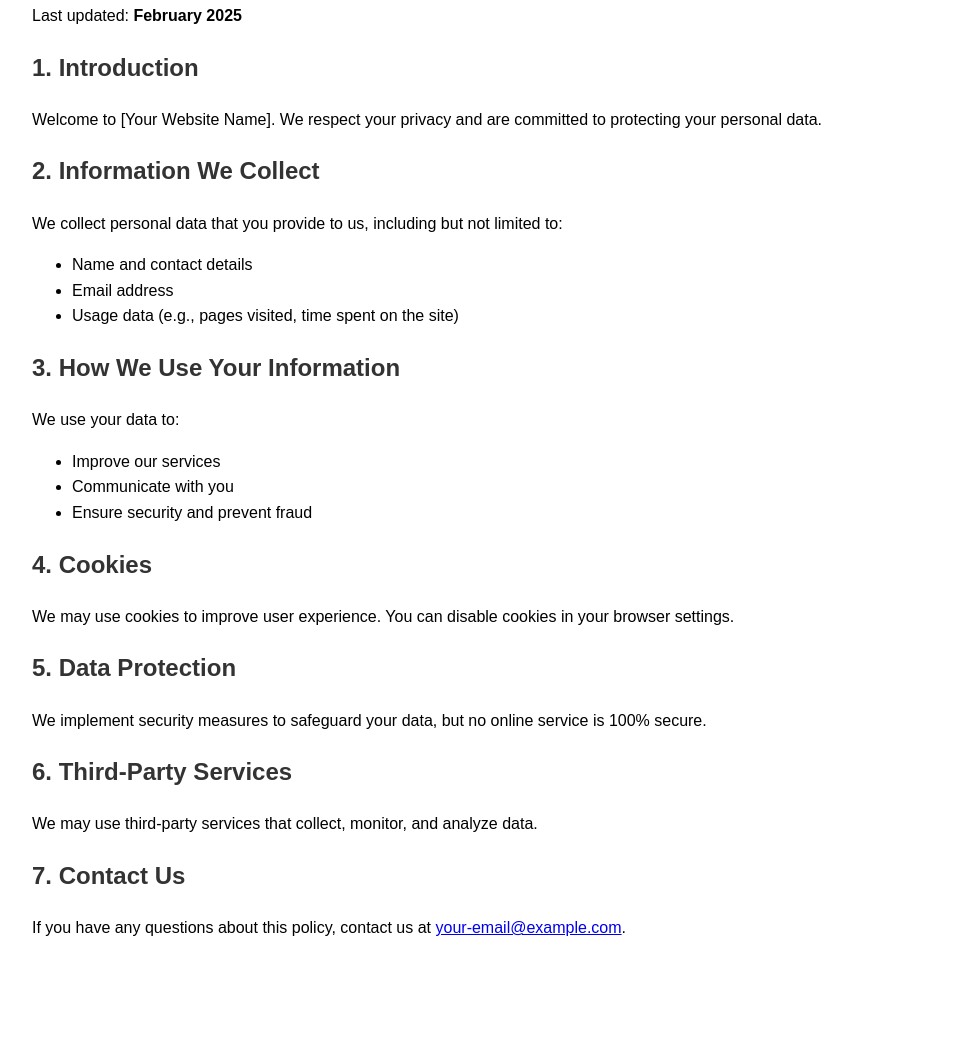
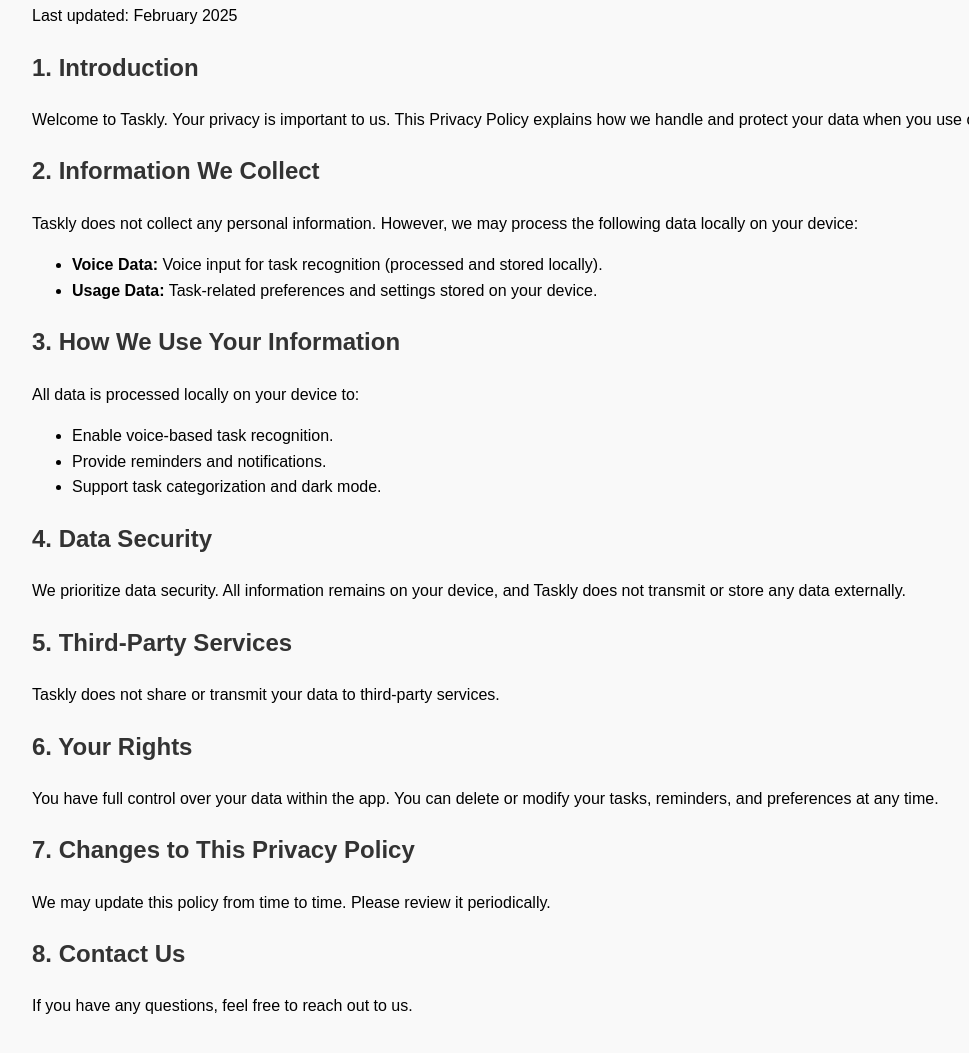
Before and after one commit to ammar027/PvcP, a plain HTML site: page index.html in a window 1280 px wide. Shown: the part 151-1204 px from the top of the page, without its empty margins (28-997 px from the left). Before the commit the page ends 1168 px from the top, so only its background shows below. Drawn offline with Linux system fonts and the light colour scheme.

Commit message:
Update index.html

```diff
--- a/index.html
+++ b/index.html
@@ -3,13 +3,14 @@
 <head>
     <meta charset="UTF-8">
     <meta name="viewport" content="width=device-width, initial-scale=1.0">
-    <title>Privacy Policy</title>
+    <title>Privacy Policy - Taskly</title>
     <style>
         body {
             font-family: Arial, sans-serif;
             margin: 40px;
             padding: 20px;
             line-height: 1.6;
+            background-color: #f9f9f9;
         }
         h1, h2 {
             color: #333;
@@ -18,37 +19,39 @@
 </head>
 <body>
     <h1>Privacy Policy</h1>
-    <p>Last updated: <strong>February 2025</strong></p>
+    <p>Last updated: February 2025</p>
 
     <h2>1. Introduction</h2>
-    <p>Welcome to [Your Website Name]. We respect your privacy and are committed to protecting your personal data.</p>
+    <p>Welcome to Taskly. Your privacy is important to us. This Privacy Policy explains how we handle and protect your data when you use our app.</p>
 
     <h2>2. Information We Collect</h2>
-    <p>We collect personal data that you provide to us, including but not limited to:</p>
+    <p>Taskly does not collect any personal information. However, we may process the following data locally on your device:</p>
     <ul>
-        <li>Name and contact details</li>
-        <li>Email address</li>
-        <li>Usage data (e.g., pages visited, time spent on the site)</li>
+        <li><strong>Voice Data:</strong> Voice input for task recognition (processed and stored locally).</li>
+        <li><strong>Usage Data:</strong> Task-related preferences and settings stored on your device.</li>
     </ul>
 
     <h2>3. How We Use Your Information</h2>
-    <p>We use your data to:</p>
+    <p>All data is processed locally on your device to:</p>
     <ul>
-        <li>Improve our services</li>
-        <li>Communicate with you</li>
-        <li>Ensure security and prevent fraud</li>
+        <li>Enable voice-based task recognition.</li>
+        <li>Provide reminders and notifications.</li>
+        <li>Support task categorization and dark mode.</li>
     </ul>
 
-    <h2>4. Cookies</h2>
-    <p>We may use cookies to improve user experience. You can disable cookies in your browser settings.</p>
+    <h2>4. Data Security</h2>
+    <p>We prioritize data security. All information remains on your device, and Taskly does not transmit or store any data externally.</p>
 
-    <h2>5. Data Protection</h2>
-    <p>We implement security measures to safeguard your data, but no online service is 100% secure.</p>
+    <h2>5. Third-Party Services</h2>
+    <p>Taskly does not share or transmit your data to third-party services.</p>
 
-    <h2>6. Third-Party Services</h2>
-    <p>We may use third-party services that collect, monitor, and analyze data.</p>
+    <h2>6. Your Rights</h2>
+    <p>You have full control over your data within the app. You can delete or modify your tasks, reminders, and preferences at any time.</p>
 
-    <h2>7. Contact Us</h2>
-    <p>If you have any questions about this policy, contact us at <a href="mailto:your-email@example.com">your-email@example.com</a>.</p>
+    <h2>7. Changes to This Privacy Policy</h2>
+    <p>We may update this policy from time to time. Please review it periodically.</p>
+
+    <h2>8. Contact Us</h2>
+    <p>If you have any questions, feel free to reach out to us.</p>
 </body>
 </html>
```
